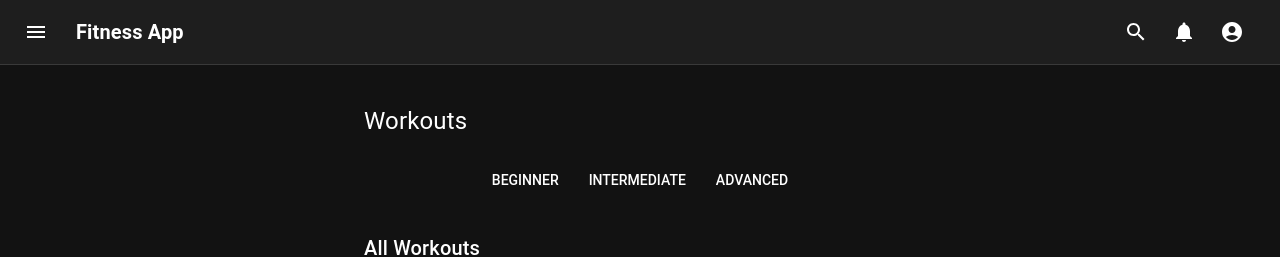
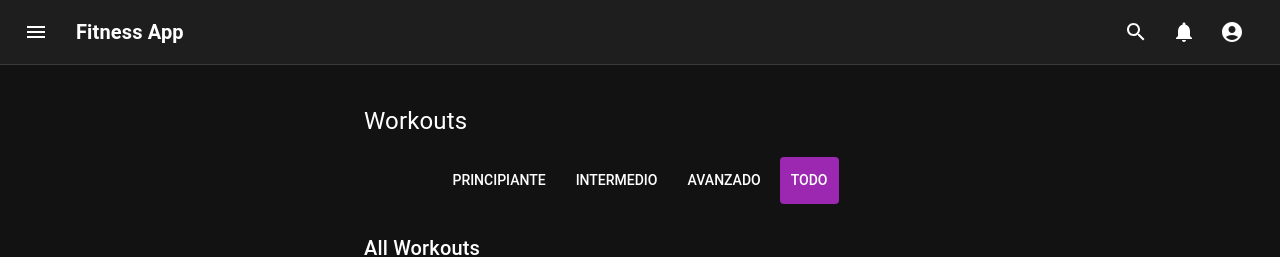
Before and after one commit to hattricc/fitness.app, a React (Vite) app: page / in a window 1280 px wide. Shown: the top 257 px of the page. Built offline with nearby package versions, Linux system fonts and the light colour scheme.

Commit message:
Se ajusta filtros de dificultades

```diff
--- a/src/app/workout-list.tsx
+++ b/src/app/workout-list.tsx
@@ -1,6 +1,6 @@
 import React, { useMemo } from 'react';
 import { Box, Container, Typography } from '@mui/material';
-import DifficultyFilter from '../components/molecules/filter';
+import DifficultyFilter from '../components/molecules/difficulty-filter';
 import WorkoutCard from '../components/molecules/workout-card';
 import { WorkoutRoutine } from '../types/exercise';
 
--- a/src/components/molecules/filter/index.tsx
+++ b/src/components/molecules/difficulty-filter/index.tsx
@@ -47,13 +47,16 @@ const DifficultyFilter: React.FC<DifficultyFilterProps> = ({ value, onChange })
         aria-label="difficulty level"
       >
         <ToggleButton value="beginner" aria-label="beginner">
-          Beginner
+          Principiante
         </ToggleButton>
         <ToggleButton value="intermediate" aria-label="intermediate">
-          Intermediate
+          Intermedio
         </ToggleButton>
         <ToggleButton value="advanced" aria-label="advanced">
-          Advanced
+          Avanzado
+        </ToggleButton>
+        <ToggleButton value="all" aria-label="all">
+          Todo
         </ToggleButton>
       </StyledToggleButtonGroup>
     </Box>
```
